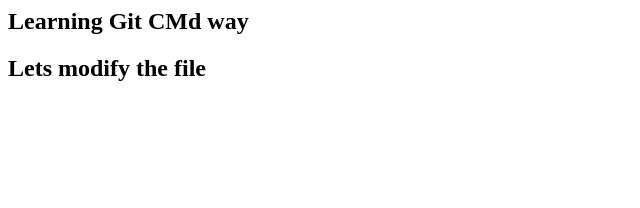
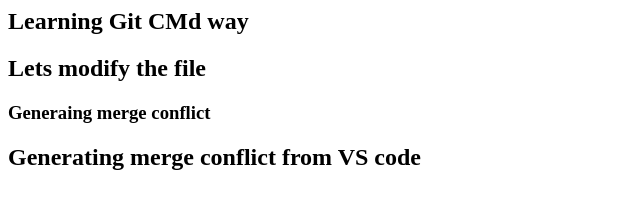
Before and after one commit to pooja2512/PracticeCmdWay, a plain HTML site: page index.html in a window 1280 px wide. Shown: the whole page, without its empty margins (0-640 px from the left). Drawn offline with Linux system fonts and the light colour scheme.

Commit message:
Generating conflict from vs code

```diff
--- a/index.html
+++ b/index.html
@@ -1,2 +1,4 @@
 <h2>Learning Git CMd way</h2>
 <h2>Lets modify the file</h2>
+<h3>Generaing merge conflict</h3>
+<h2>Generating merge conflict from VS code</h2>
```
